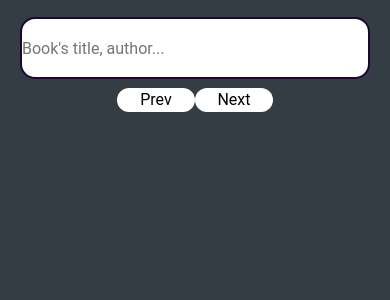
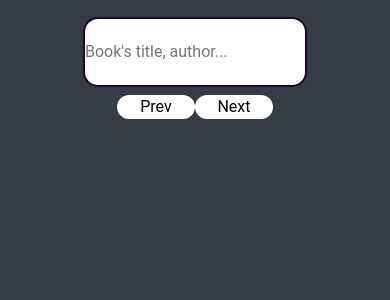
Before and after one commit to arnaudmatheus/AutonoDev, a React (Create React App) app: page /search in a window 390 px wide. Shown: the top 300 px of the page. Built offline with nearby package versions, Linux system fonts and the light colour scheme.

Commit message:
css modifications

```diff
--- a/src/containers/SearchPage/styles.scss
+++ b/src/containers/SearchPage/styles.scss
@@ -20,14 +20,7 @@
         max-width: 420px;
         background: white;
         border-radius: 15px;
-        @media only screen and (max-width: 379px) {
-            height: 52.5px;
-            width: 280px;
-        }
-        @media only screen and (max-width: 493px) and (min-width: 380px) {
-            height: 62.5px;
-            width: 350px;
-        }
+
 
 
 
```
